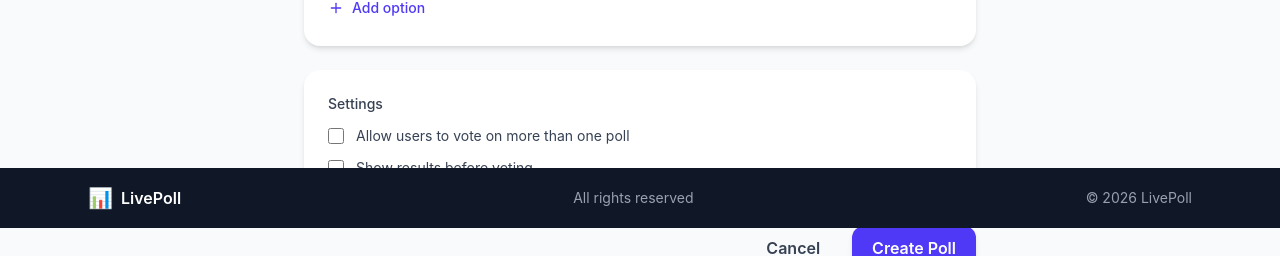
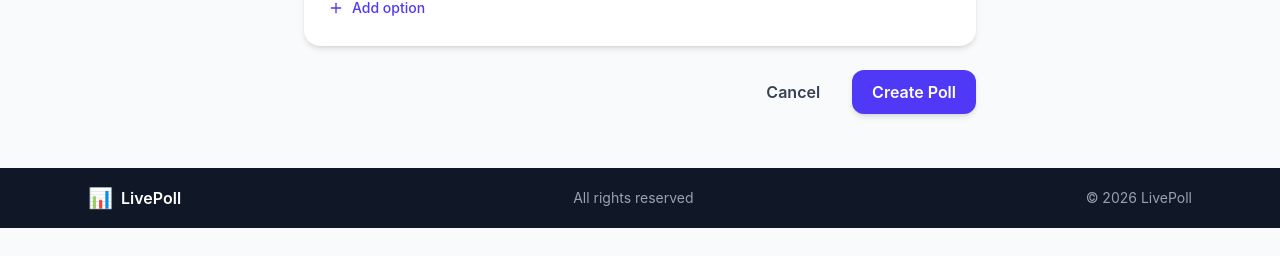
Before and after one commit to desmondrichard/livepoll-app, a React (Vite) app in the folder frontend/: page /create-poll in a window 1280 px wide. Shown: the part 572-828 px from the top of the page. Built offline with nearby package versions, Linux system fonts and the light colour scheme; no server answers; sample sign-in values are in the browser's storage.

Commit message:
fixed ui in create-poll file

```diff
--- a/frontend/src/pages/CreatePoll.jsx
+++ b/frontend/src/pages/CreatePoll.jsx
@@ -212,7 +212,7 @@
           </div>
 
           {/* Settings */}
-          <div className="bg-white rounded-2xl shadow-md p-6">
+          {/* <div className="bg-white rounded-2xl shadow-md p-6">
             <p className="text-sm font-medium text-gray-700 mb-3">Settings</p>
 
             <div className="flex flex-col gap-3">
@@ -246,7 +246,7 @@
                 Show results before voting
               </label>
             </div>
-          </div>
+          </div> */}
 
           {/* Actions */}
           <div className="flex flex-col sm:flex-row gap-3 justify-end">
```
Also changed, not shown: frontend/src/components/layout/ProtectedRoute.jsx (line endings or trailing spaces).
